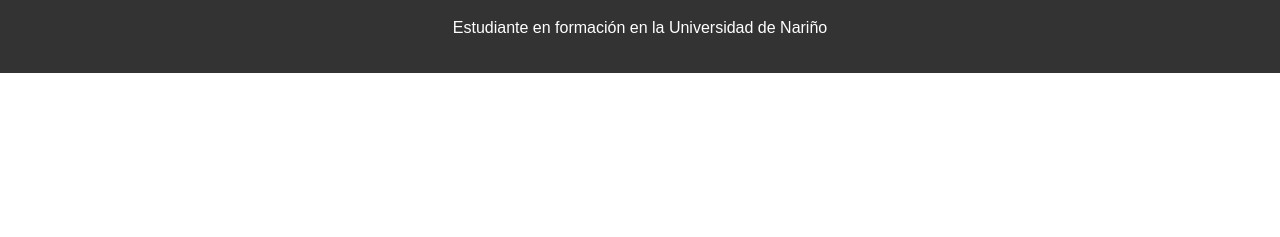
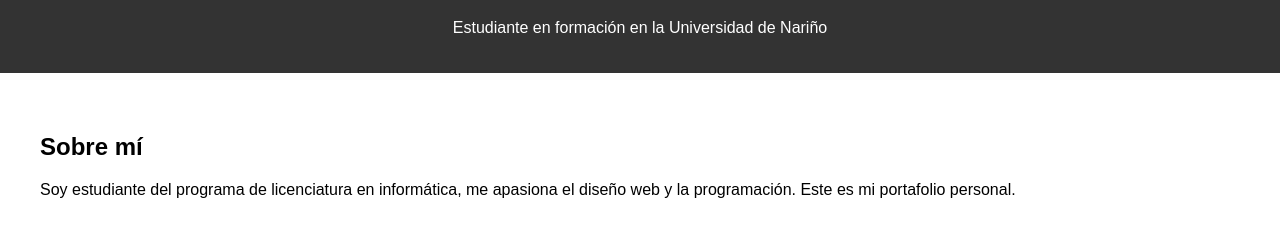
Before and after one commit to DaniloGetial/Taller_Commits, a plain HTML site: page Index.html in a window 1280 px wide. Shown: the part 81-318 px from the top of the page. Drawn offline with Linux system fonts and the light colour scheme.

Commit message:
Sección de presentación

```diff
--- a/Index.html
+++ b/Index.html
@@ -22,5 +22,10 @@
   </header>
 
 
+  <section>
+    <h2>Sobre mí</h2>
+    <p>Soy estudiante del programa de licenciatura en informática, me apasiona el diseño web y la programación. Este es mi portafolio personal.</p>
+  </section>
+
 </body>
 </html>
```
